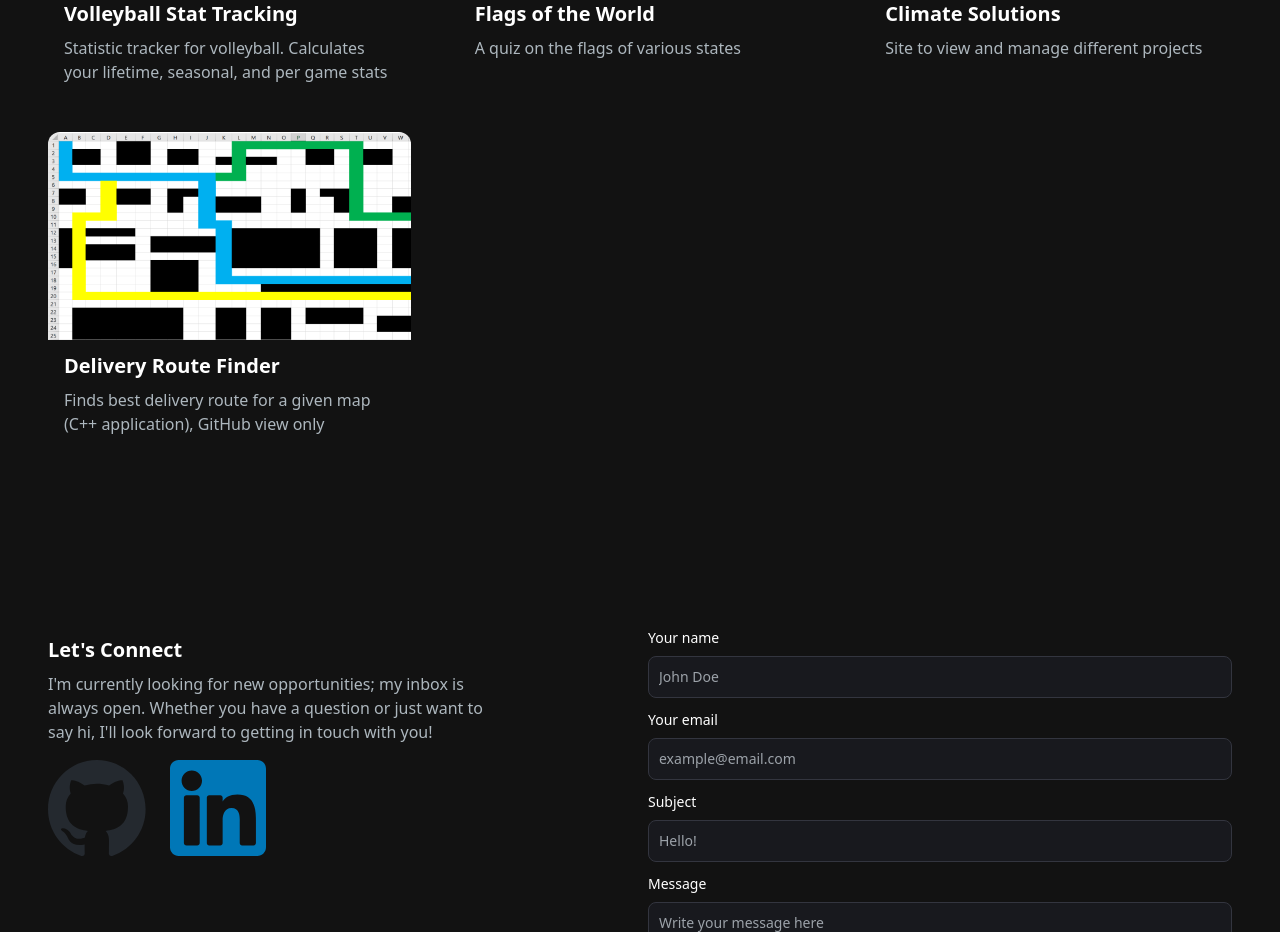
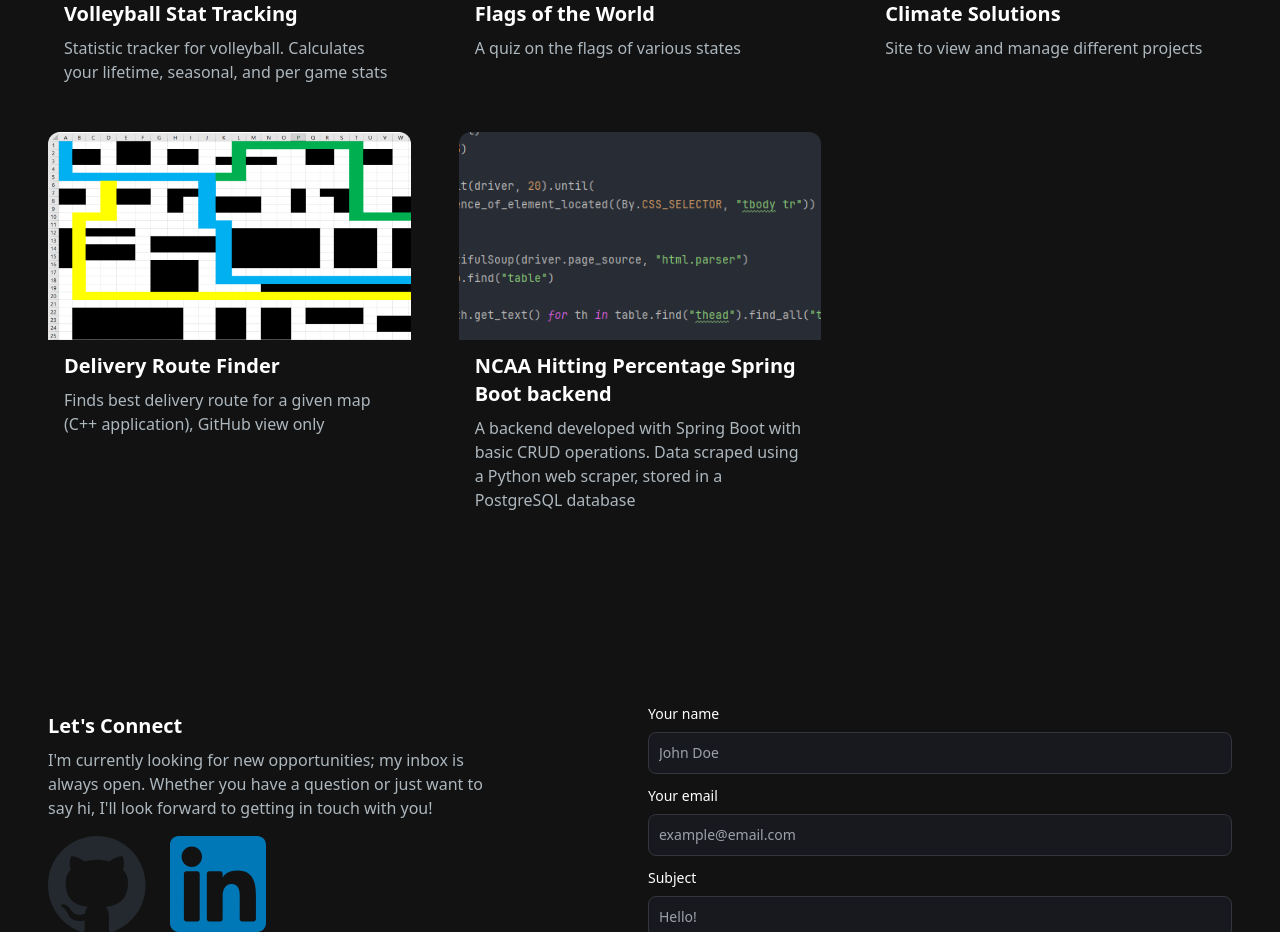
Before and after one commit to lo-andrew/portfolio-website, a Next.js app: page / in a window 1280 px wide. Shown: the part 1380-2312 px from the top of the page. Built offline with nearby package versions, Linux system fonts and the light colour scheme.

Commit message:
new project and image

```diff
--- a/app/components/ProjectSection.jsx
+++ b/app/components/ProjectSection.jsx
@@ -41,6 +41,16 @@ export default function Projects() {
       image: "/images/projects/project-4.png",
       tag: ["All"],
       gitURL: "https://github.com/lo-andrew/delivery-management-project",
+      previewURL: "",
+    },
+    {
+      id: 5,
+      title: "NCAA Hitting Percentage Spring Boot backend",
+      description:
+        "A backend developed with Spring Boot with basic CRUD operations. Data scraped using a Python web scraper, stored in a PostgreSQL database",
+      image: "/images/projects/ncaa_scraped.png",
+      tag: ["All"],
+      gitURL: "https://github.com/lo-andrew/ncaa-hitpercentages",
       previewURL: "",
     },
   ];
```
Also changed, not shown: public/images/projects/ncaa_scraped.png (added).
